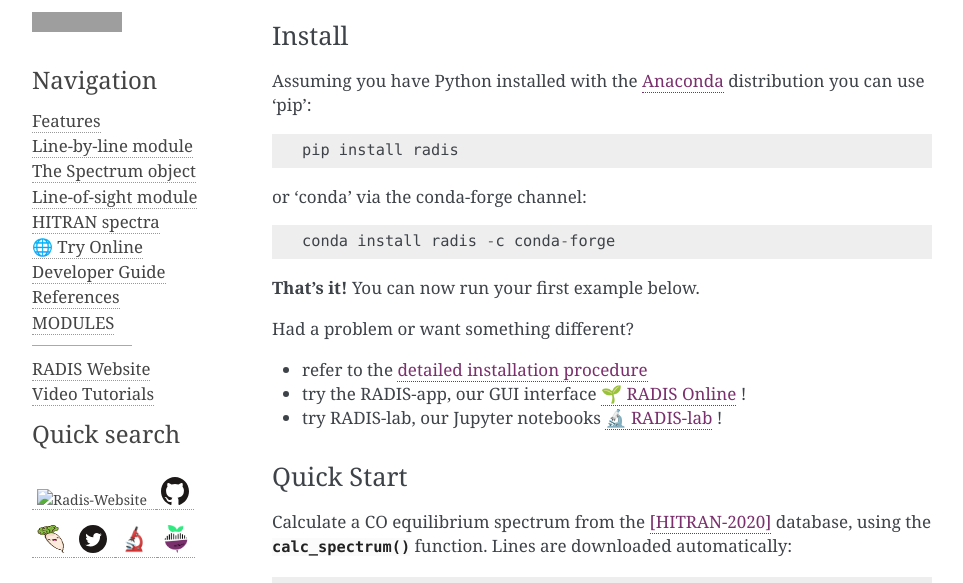
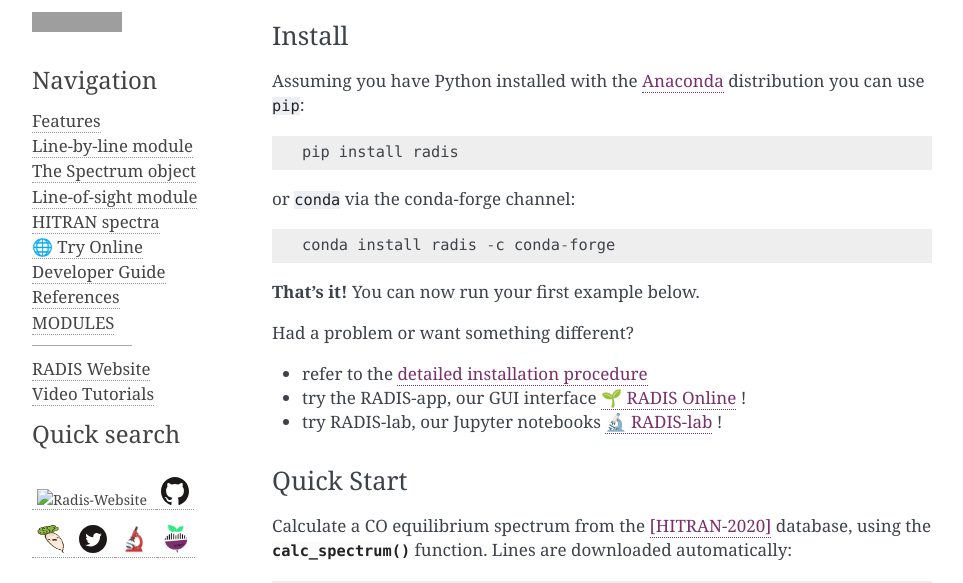
Before and after one commit to radis/radis, a Sphinx documentation site: the page built from docs/index.rst, in a window 1280 px wide and 900 px high, cut to the strip 299-882 px from the top of the window. Shown: the whole strip, without its empty margins (148-1111 px from the left). Built offline with Sphinx 7.4.7, drawn with Linux system fonts in a browser that asks for light colours; pages that are not in the unit, such as notebooks, are missing from menus; the version number could not be read and is left out; comment, search, counter and statistics services are not loaded; grey boxes are pictures that could not be loaded.

```diff
--- a/docs/index.rst
+++ b/docs/index.rst
@@ -22,11 +22,11 @@ Getting Started
 Install
 =======
 
-Assuming you have Python installed with the `Anaconda <https://www.anaconda.com/download/>`_ distribution you can use 'pip'::
+Assuming you have Python installed with the `Anaconda <https://www.anaconda.com/download/>`_ distribution you can use ``pip``::
 
     pip install radis
 
-or 'conda' via the conda-forge channel::
+or ``conda`` via the conda-forge channel::
 
     conda install radis -c conda-forge
 
@@ -102,7 +102,6 @@ the work ! See :ref:`How to cite? <label_cite>`
 
 * :ref:`modindex`
 
-
 .. toctree::
    :maxdepth: 2
    :hidden:
```
Also changed, not shown: other parts of docs/index.rst (+0 -10 lines).
